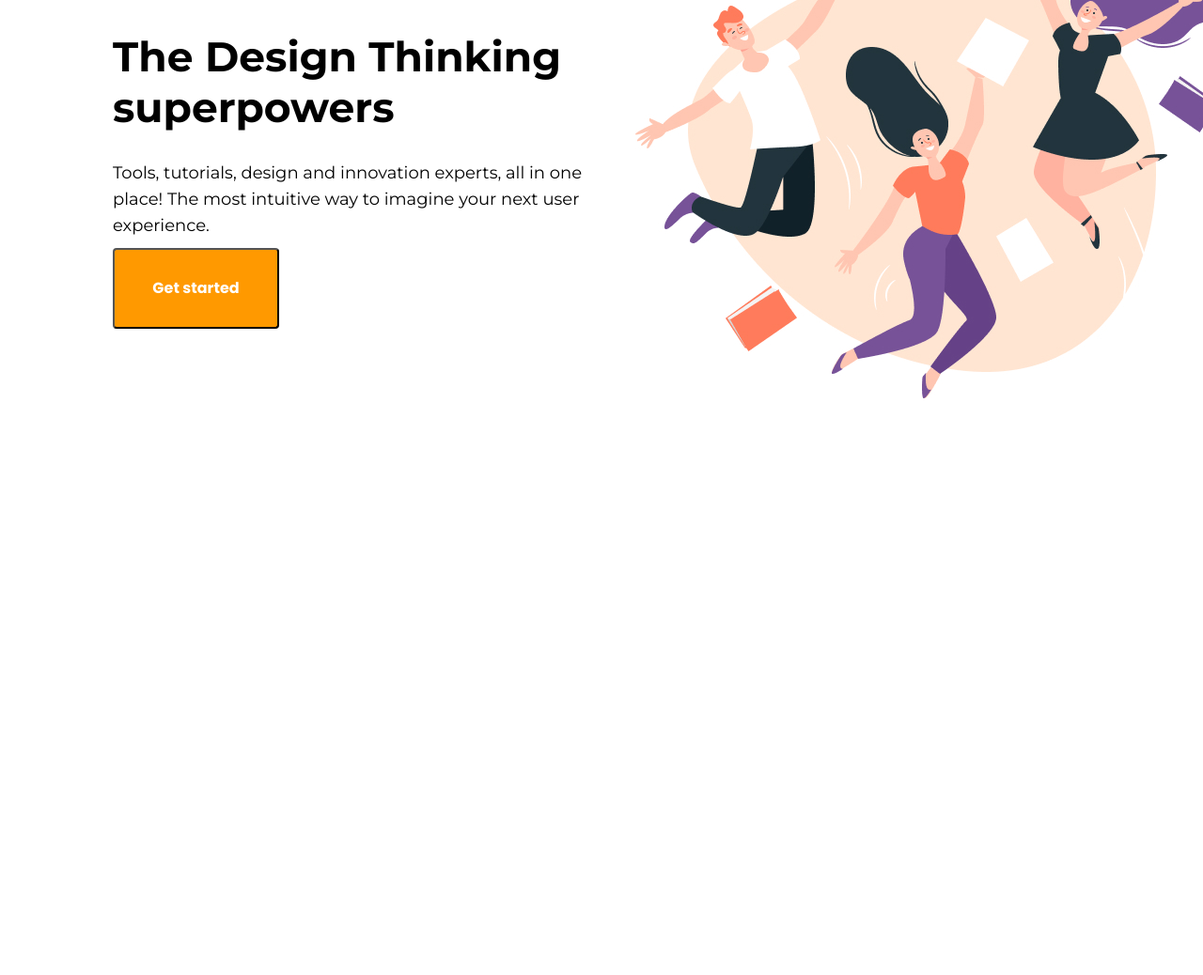
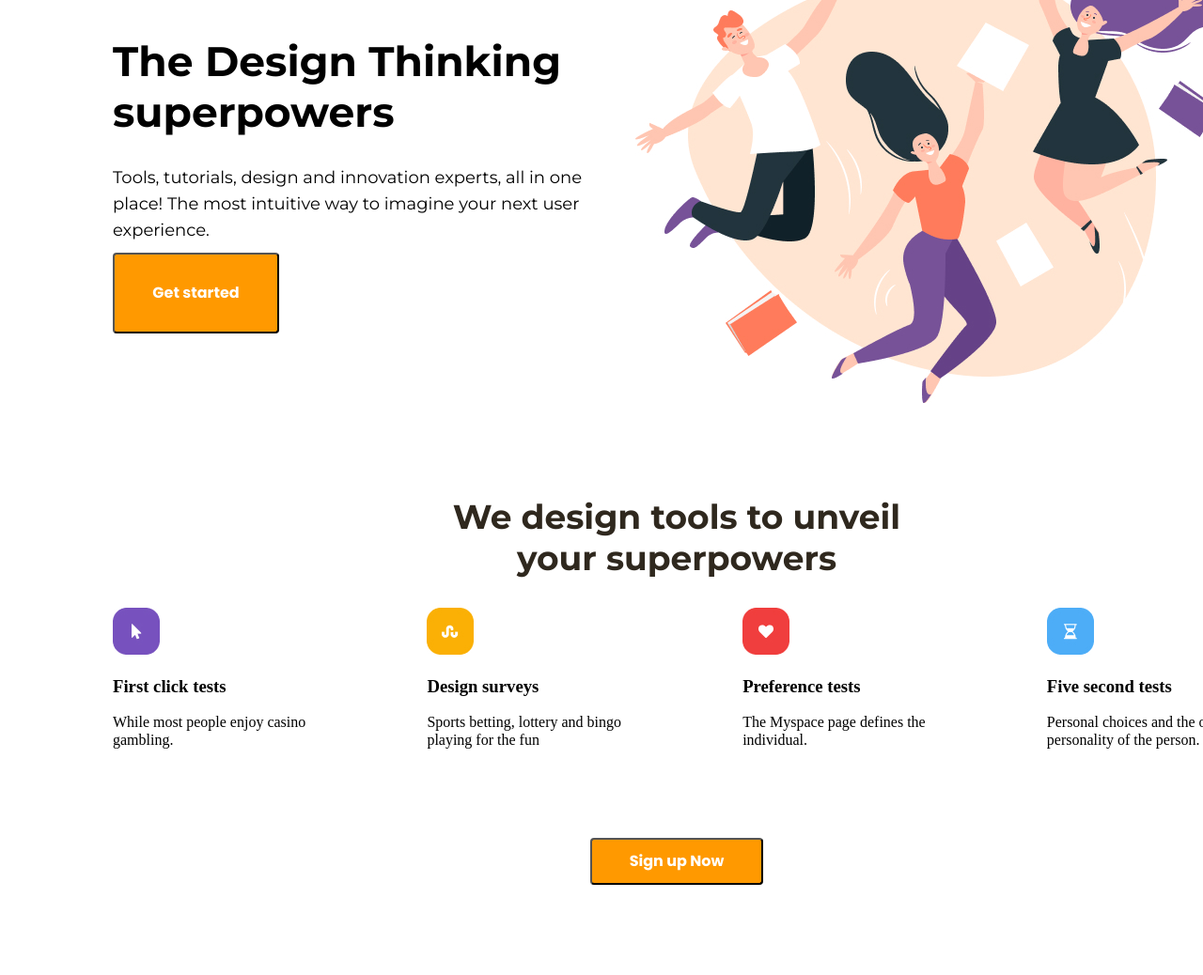
Before and after one commit to Dugina80/Productly, a plain HTML site: page index.html in a window 1280 px wide. Shown: the part 222-1260 px from the top of the page at 94% size. Before the commit the page ends 800 px from the top, so only its background shows below. Drawn offline with Linux system fonts and the light colour scheme.

Commit message:
second block

```diff
--- a/index.html
+++ b/index.html
@@ -4,12 +4,6 @@
     <meta charset="UTF-8" />
     <meta http-equiv="X-UA-Compatible" content="IE=edge" />
     <meta name="viewport" content="width=device-width, initial-scale=1.0" />
-    <link rel="preconnect" href="https://fonts.googleapis.com" />
-    <link rel="preconnect" href="https://fonts.gstatic.com" crossorigin />
-    <link
-      href="https://fonts.googleapis.com/css2?family=Montserrat:ital,wght@0,400;0,600;0,700;1,400;1,600;1,700&family=Open+Sans:wght@300;400;500;600;700;800&family=Roboto+Condensed:ital,wght@1,300;1,700&display=swap"
-      rel="stylesheet"
-    />
     <link rel="preconnect" href="https://fonts.googleapis.com" />
     <link rel="preconnect" href="https://fonts.gstatic.com" crossorigin />
     <link
@@ -47,6 +41,7 @@
         </div>
       </div>
     </header>
+    <main>
       <section class="First-screen">
         <div>
           <div class="First-screen-text">
@@ -66,5 +61,62 @@
           <img src="img/Image.jpg" alt="people" />
         </div>
       </section>
+      <section class="Features">
+        <h2 class="Features-text">
+          We design tools to unveil <br />
+          your superpowers
+        </h2>
+        <div class="Features-Card">
+          <div class="Features-Card_1">
+            <img src="img/icon.jpg" alt="icon" />
+            <div class="Features-Card_1_text">
+              <h3>First click tests</h3>
+              <p>
+                While most people enjoy casino <br />
+                gambling.
+              </p>
+            </div>
+          </div>
+          <div class="Features-Card_2">
+            <img src="img/icon2.jpg" alt="icon" />
+            <div class="Features-Card_2_text">
+              <h3>Design surveys</h3>
+              <p>
+                Sports betting, lottery and bingo <br />
+                playing for the fun
+              </p>
+            </div>
+          </div>
+          <div class="Features-Card_3">
+            <img src="img/icon3.jpg" alt="icon" />
+            <div class="Features-Card_3_text">
+              <h3>Preference tests</h3>
+              <p>
+                The Myspace page defines the <br />
+                individual.
+              </p>
+            </div>
+          </div>
+          <div class="Features-Card_4">
+            <img src="img/icon4.jpg" alt="icon" />
+            <div class="Features-Card_4_text">
+              <h3>Five second tests</h3>
+              <p>
+                Personal choices and the overall <br />
+                personality of the person.
+              </p>
+            </div>
+          </div>
+        </div>
+        <button class="Features-button">
+          <p class="Features-button_text">Sign up Now</p>
+        </button>
+      </section>
+    </main>
+    <footer>
+      <div>
+
+      </div>
+    </footer>
   </body>
 </html>
--- a/style/style.css
+++ b/style/style.css
@@ -21,7 +21,6 @@
   height: 46px;
   left: 120px;
   top: 18px;
-  margin: 17px 120px;
 }
 
 .content-logo {
@@ -121,8 +120,8 @@ p:hover {
   align-items: center;
   padding: 0px;
   gap: 56px;
+  margin: 70px 120px 99px 120px;
 
-  position: absolute;
   width: 1200px;
   height: 495px;
   left: 120px;
@@ -192,3 +191,82 @@ p:hover {
 
   color: #ffffff;
 }
+
+.Features {
+  width: 1440px;
+  height: 510px;
+  left: 0px;
+  top: 746px;
+
+  background-image: ../url/bg.png;
+  background-size: 100%;
+  background-position: center;
+  background-repeat: no-repeat;
+}
+
+.Features-text {
+  font-family: "Montserrat";
+  font-style: normal;
+  font-weight: 700;
+  font-size: 36px;
+  line-height: 44px;
+  text-align: center;
+
+  color: #2f281e;
+  margin-bottom: 31px;
+
+}
+
+.Features-text:hover {
+  text-decoration: underline blue;
+}
+
+.Features-button {
+  display: flex;
+  flex-direction: row;
+  justify-content: center;
+  align-items: center;
+  padding: 13px 40px;
+
+
+  height: 50px;
+  left: 635px;
+  top: 382px;
+
+  margin: auto;
+
+  background: #ff9900;
+  border-radius: 4px;
+}
+
+.Features-button_text {
+ font-family: 'Poppins';
+font-style: normal;
+font-weight: 700;
+font-size: 16px;
+line-height: 24px;
+
+text-align: center;
+
+color: #FFFFFF;
+}
+
+.Features-Card {
+    display: flex;
+flex-direction: row;
+justify-content: space-between;
+align-items: flex-start;
+padding: 0px;
+gap: 45px;
+
+width: 1200px;
+height: 175px;
+left: 120px;
+top: 137px;
+
+margin-left: 120px;
+margin-right: 120px;
+margin-bottom: 70px;
+
+
+}
```
Also changed, not shown: img/bg.png (added), img/icon.jpg (added), img/icon2.jpg (added), img/icon3.jpg (added), img/icon4.jpg (added). Lines whose indentation alone changed are shown as unchanged.
